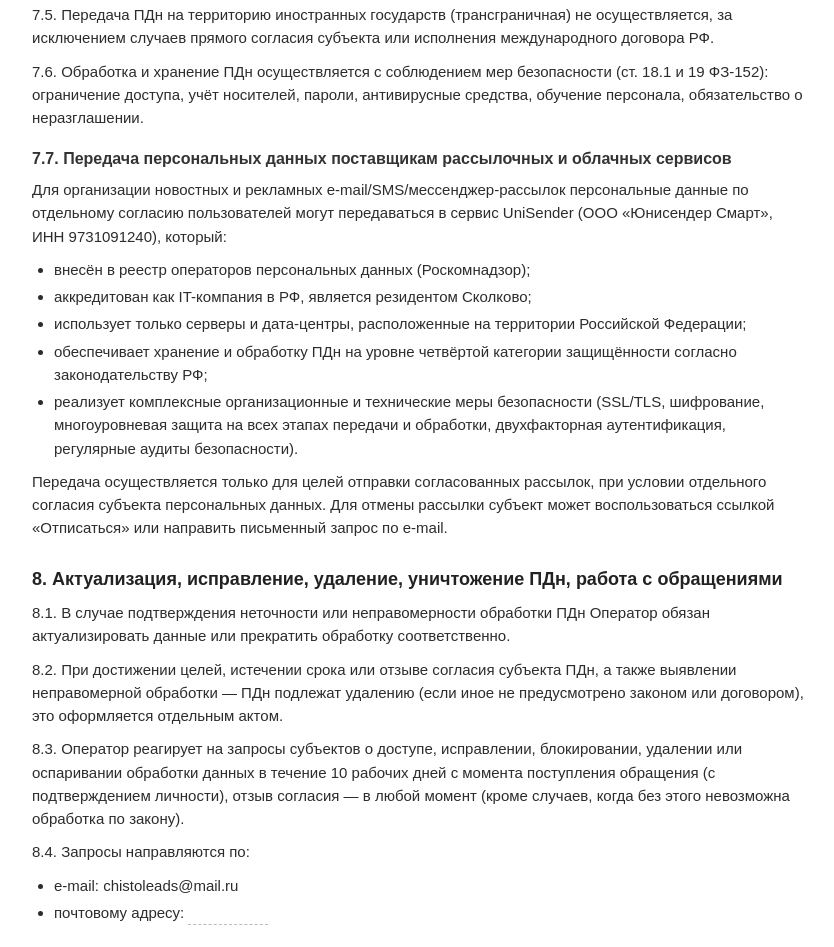
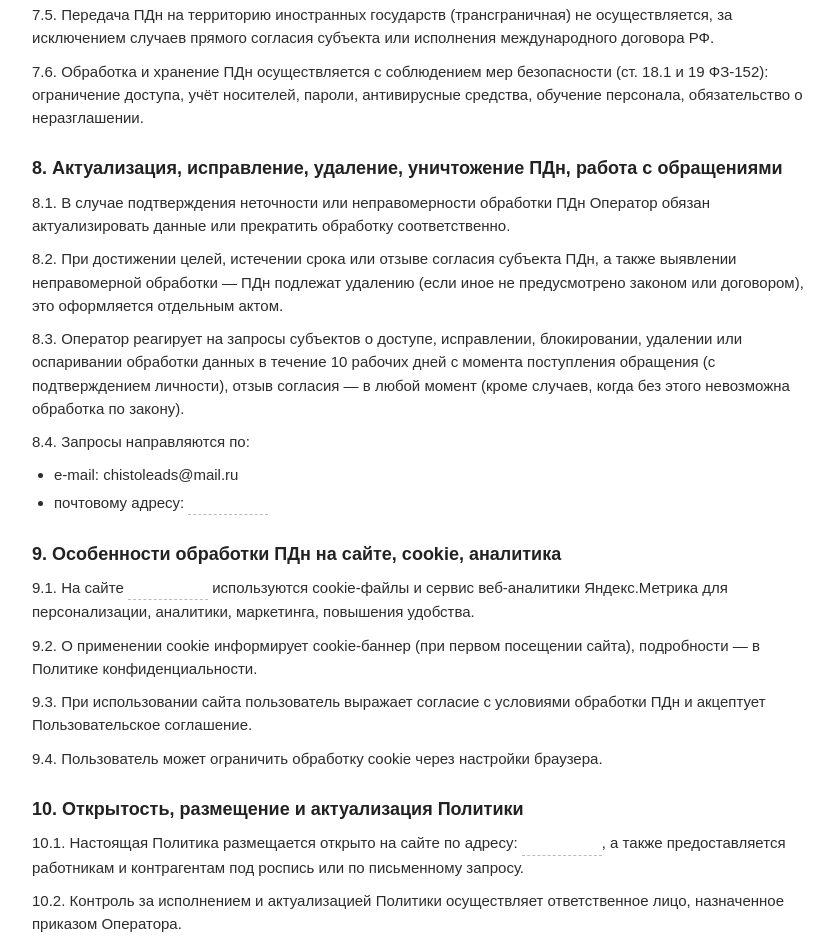
Before and after one commit to rasashaboy-droid/lidgen, a plain HTML site: page policy-data.html in a window 1280 px wide. Shown: the part 4361-5308 px from the top of the page, without its empty margins (222-1056 px from the left). Drawn offline with Linux system fonts and the light colour scheme.

Commit message:
Remove UniSender section from both policies

```diff
--- a/policy-data.html
+++ b/policy-data.html
@@ -236,16 +236,6 @@ ul li, ol li { margin-bottom: 4px; }
     <p>Оператор заключает соглашения с третьими лицами о соблюдении ими требований безопасности и конфиденциальности ПДн.</p>
     <p>7.5. Передача ПДн на территорию иностранных государств (трансграничная) не осуществляется, за исключением случаев прямого согласия субъекта или исполнения международного договора РФ.</p>
     <p>7.6. Обработка и хранение ПДн осуществляется с соблюдением мер безопасности (ст. 18.1 и 19 ФЗ-152): ограничение доступа, учёт носителей, пароли, антивирусные средства, обучение персонала, обязательство о неразглашении.</p>
-    <h3>7.7. Передача персональных данных поставщикам рассылочных и облачных сервисов</h3>
-    <p>Для организации новостных и рекламных e-mail/SMS/мессенджер-рассылок персональные данные по отдельному согласию пользователей могут передаваться в сервис UniSender (ООО «Юнисендер Смарт», ИНН 9731091240), который:</p>
-    <ul>
-      <li>внесён в реестр операторов персональных данных (Роскомнадзор);</li>
-      <li>аккредитован как IT-компания в РФ, является резидентом Сколково;</li>
-      <li>использует только серверы и дата-центры, расположенные на территории Российской Федерации;</li>
-      <li>обеспечивает хранение и обработку ПДн на уровне четвёртой категории защищённости согласно законодательству РФ;</li>
-      <li>реализует комплексные организационные и технические меры безопасности (SSL/TLS, шифрование, многоуровневая защита на всех этапах передачи и обработки, двухфакторная аутентификация, регулярные аудиты безопасности).</li>
-    </ul>
-    <p>Передача осуществляется только для целей отправки согласованных рассылок, при условии отдельного согласия субъекта персональных данных. Для отмены рассылки субъект может воспользоваться ссылкой «Отписаться» или направить письменный запрос по e-mail.</p>
   </div>
 
   <div class="section-block">
```
Also changed, not shown: policy-privacy.html (+0 -1 lines).
